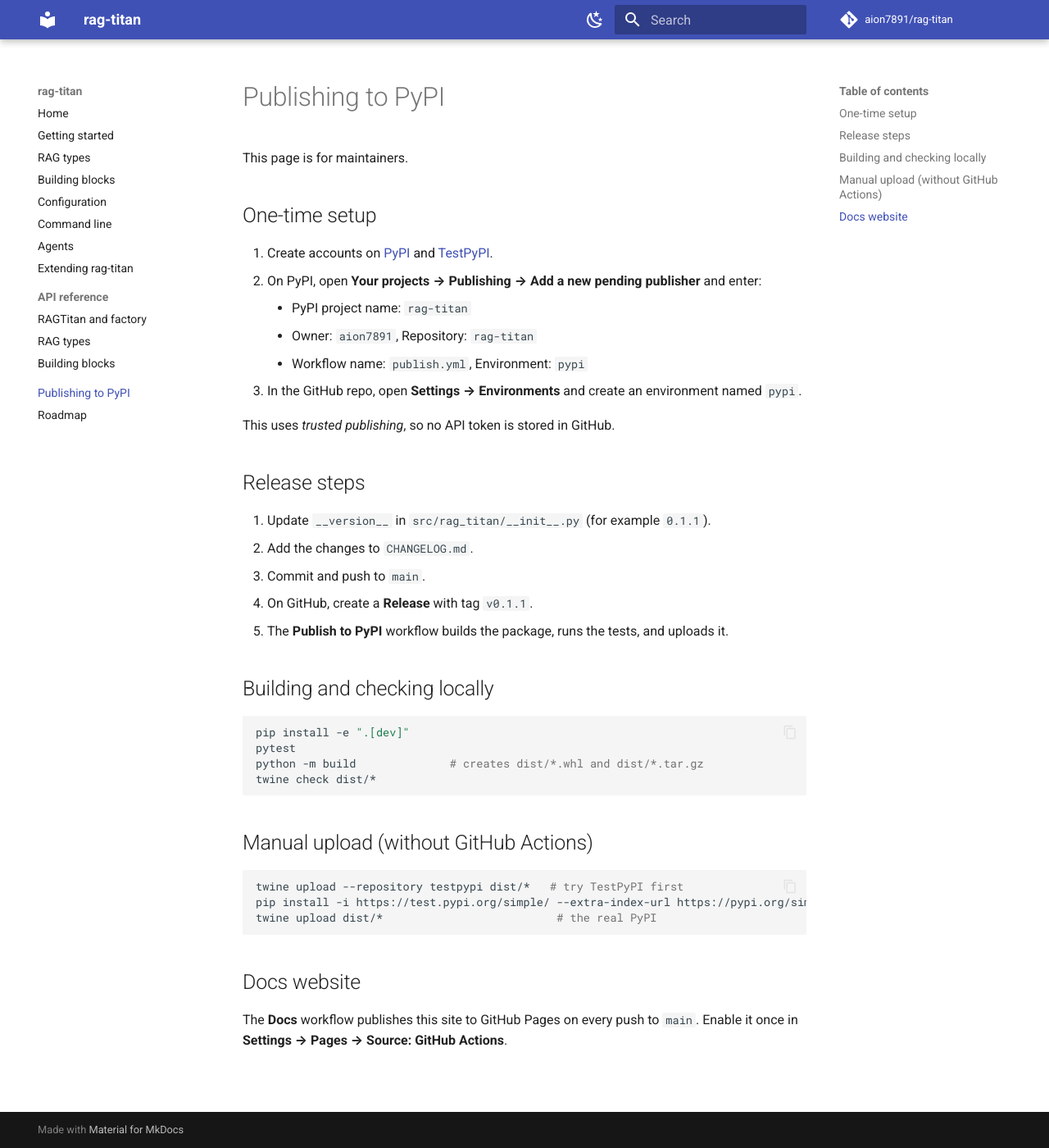
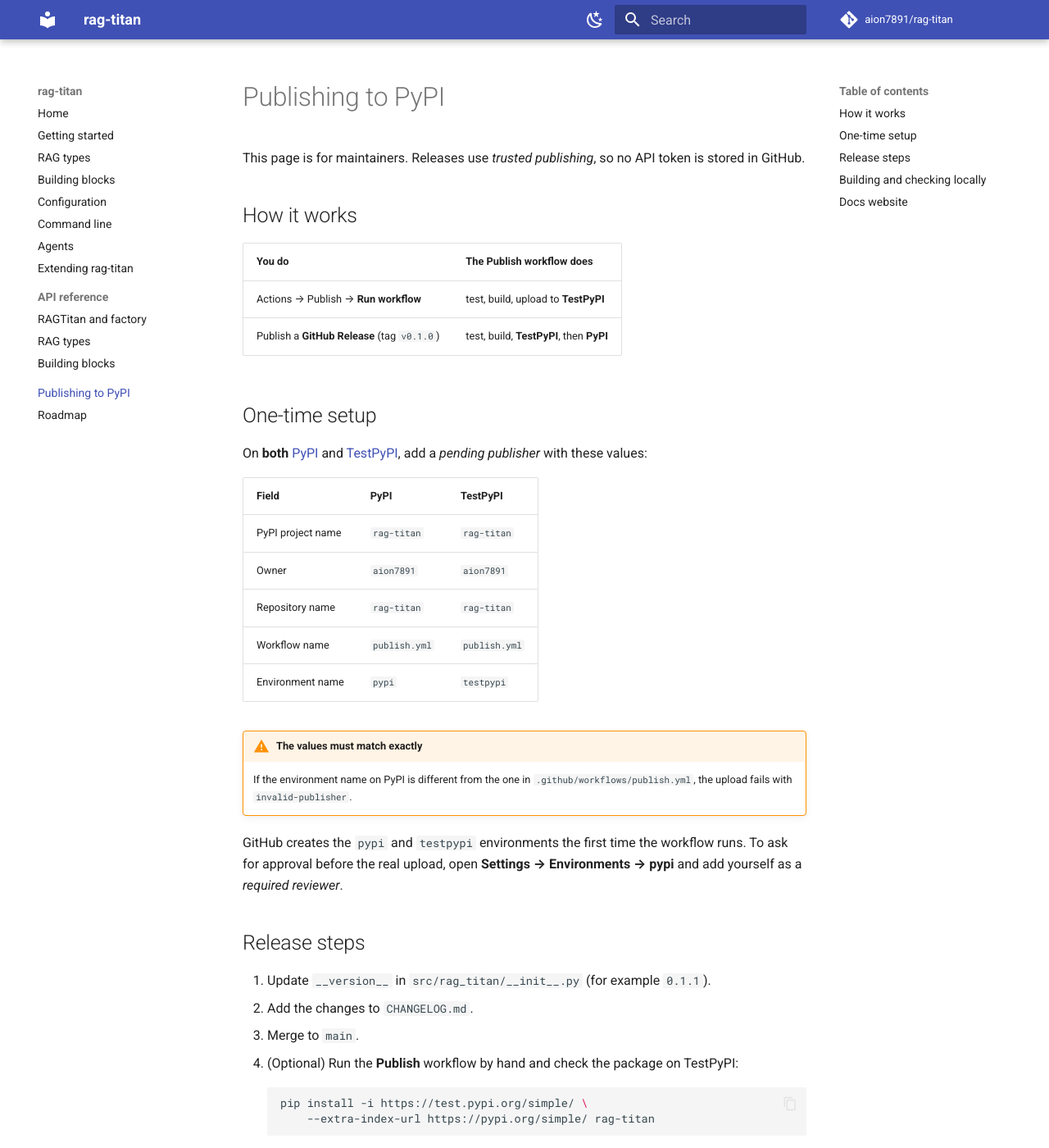
Before and after one commit to aion7891/rag-titan, an MkDocs documentation site: the page built from docs/publishing.md, in a window 1280 px wide and 1400 px high. Shown: the whole window at 82% size. Built offline with MkDocs 1.6.1 and Material for MkDocs 9.7.7, drawn with Linux system fonts in a browser that asks for light colours; comment, search, counter and statistics services are not loaded; some of the changed text lies outside the part shown.

Commit message:
Publish to TestPyPI before PyPI

````diff
--- a/docs/publishing.md
+++ b/docs/publishing.md
@@ -1,25 +1,53 @@
 # Publishing to PyPI
 
-This page is for maintainers.
+This page is for maintainers. Releases use *trusted publishing*, so no API
+token is stored in GitHub.
+
+## How it works
+
+| You do                                            | The **Publish** workflow does         |
+|---------------------------------------------------|---------------------------------------|
+| Actions → Publish → **Run workflow**              | test, build, upload to **TestPyPI**   |
+| Publish a **GitHub Release** (tag `v0.1.0`)       | test, build, **TestPyPI**, then **PyPI** |
 
 ## One-time setup
 
-1. Create accounts on [PyPI](https://pypi.org) and [TestPyPI](https://test.pypi.org).
-2. On PyPI, open **Your projects → Publishing → Add a new pending publisher** and enter:
-    - PyPI project name: `rag-titan`
-    - Owner: `aion7891`, Repository: `rag-titan`
-    - Workflow name: `publish.yml`, Environment: `pypi`
-3. In the GitHub repo, open **Settings → Environments** and create an environment named `pypi`.
+On **both** [PyPI](https://pypi.org/manage/account/publishing/) and
+[TestPyPI](https://test.pypi.org/manage/account/publishing/), add a
+*pending publisher* with these values:
 
-This uses *trusted publishing*, so no API token is stored in GitHub.
+| Field             | PyPI           | TestPyPI       |
+|-------------------|----------------|----------------|
+| PyPI project name | `rag-titan`    | `rag-titan`    |
+| Owner             | `aion7891`     | `aion7891`     |
+| Repository name   | `rag-titan`    | `rag-titan`    |
+| Workflow name     | `publish.yml`  | `publish.yml`  |
+| Environment name  | `pypi`         | `testpypi`     |
+
+!!! warning "The values must match exactly"
+    If the environment name on PyPI is different from the one in
+    `.github/workflows/publish.yml`, the upload fails with
+    `invalid-publisher`.
+
+GitHub creates the `pypi` and `testpypi` environments the first time the
+workflow runs. To ask for approval before the real upload, open
+**Settings → Environments → pypi** and add yourself as a *required reviewer*.
 
 ## Release steps
 
 1. Update `__version__` in `src/rag_titan/__init__.py` (for example `0.1.1`).
 2. Add the changes to `CHANGELOG.md`.
-3. Commit and push to `main`.
-4. On GitHub, create a **Release** with tag `v0.1.1`.
-5. The **Publish to PyPI** workflow builds the package, runs the tests, and uploads it.
+3. Merge to `main`.
+4. (Optional) Run the **Publish** workflow by hand and check the package on TestPyPI:
+   ```bash
+   pip install -i https://test.pypi.org/simple/ \
+       --extra-index-url https://pypi.org/simple/ rag-titan
+   ```
+5. On GitHub, create a **Release** with tag `v0.1.1`. The package goes to PyPI.
+
+!!! note "Versions are final"
+    PyPI and TestPyPI never accept the same version twice, even after deleting it.
+    Always increase `__version__` for a new upload.
 
 ## Building and checking locally
 
@@ -30,14 +58,6 @@ python -m build              # creates dist/*.whl and dist/*.tar.gz
 twine check dist/*
 ```
 
-## Manual upload (without GitHub Actions)
-
-```bash
-twine upload --repository testpypi dist/*   # try TestPyPI first
-pip install -i https://test.pypi.org/simple/ --extra-index-url https://pypi.org/simple/ rag-titan
-twine upload dist/*                          # the real PyPI
-```
-
 ## Docs website
 
 The **Docs** workflow publishes this site to GitHub Pages on every push to `main`.
````
Also changed, not shown: 1 other file.
